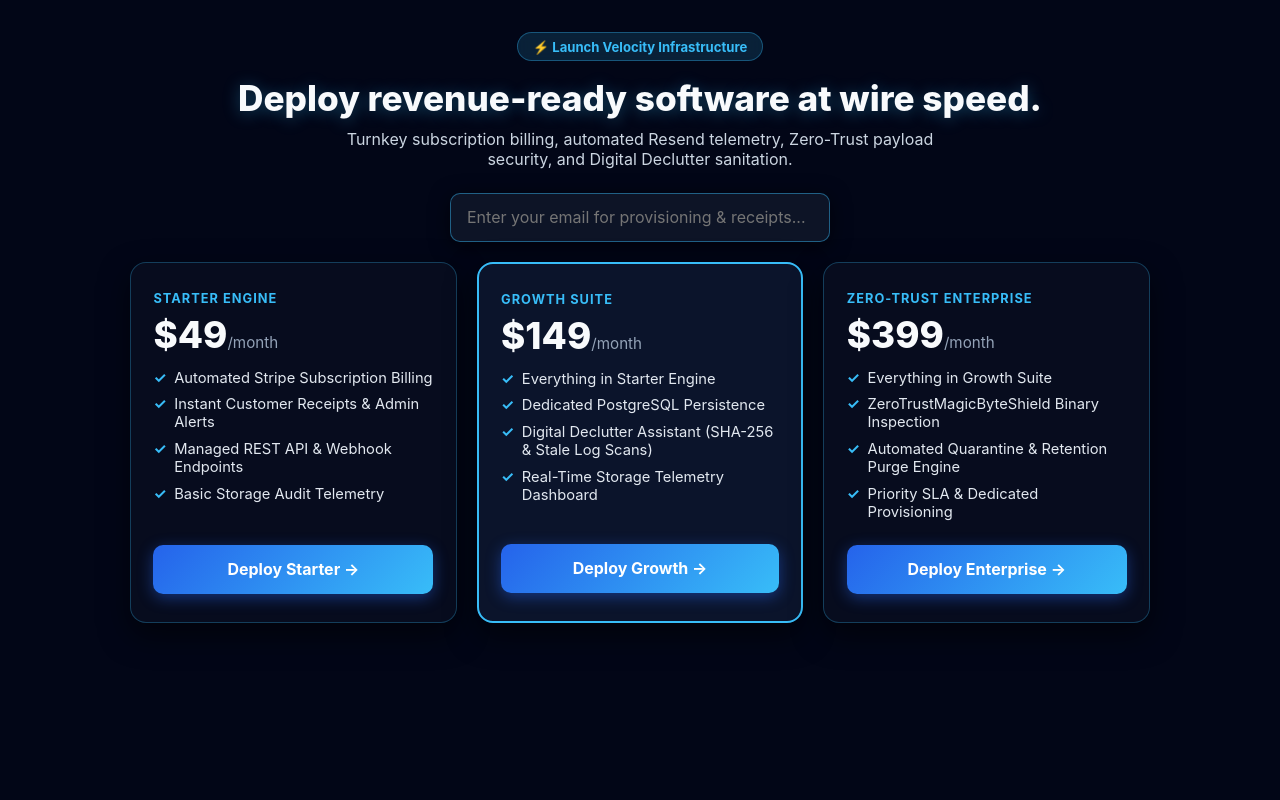
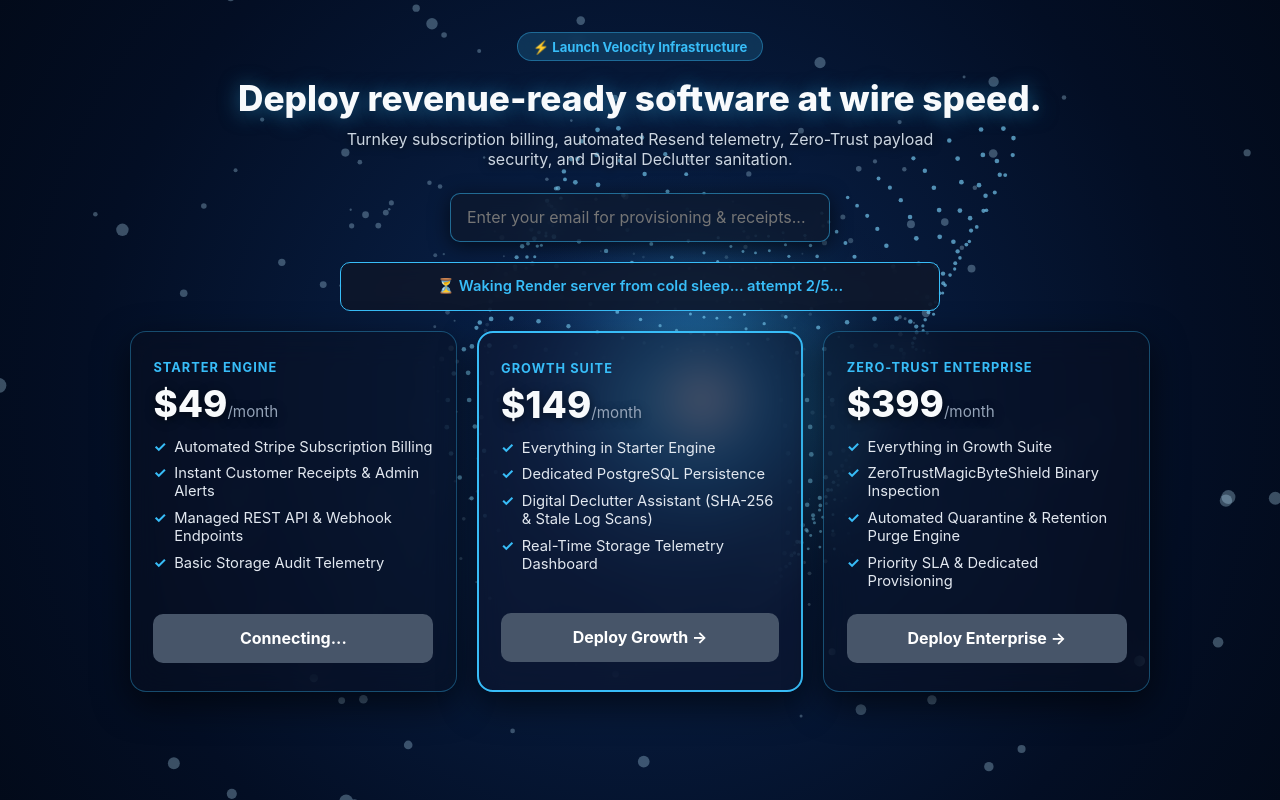
Before and after one commit to launchvelocity-eng/revenue-engine, a website: page index.html in a window 1280 px wide. Both pictures are taken after a click on the button "Deploy Starter →". Drawn offline with Linux system fonts and the light colour scheme; no server answers; animation ran at ten frames a second.

Commit message:
Update index.html

```diff
--- a/index.html
+++ b/index.html
@@ -7,21 +7,21 @@
 <style>
 *{box-sizing:border-box;margin:0;padding:0;font-family:-apple-system,BlinkMacSystemFont,"Segoe UI",Roboto,sans-serif}
 body{min-height:100vh;background:#020617;color:#f8fafc;padding:2rem 1rem;overflow-x:hidden;position:relative}
-#bg{position:fixed;inset:0;width:100%;height:100%;z-index:0;pointer-events:none}
+#bg{position:fixed;inset:0;width:100%;height:100%;z-index:-1;pointer-events:none}
 .wrap{max-width:1020px;margin:0 auto;text-align:center;position:relative;z-index:10}
-.badge{display:inline-block;background:rgba(56,189,248,.15);color:#38bdf8;border:1px solid rgba(56,189,248,.35);font-weight:700;font-size:.82rem;padding:.35rem .9rem;border-radius:99px;margin-bottom:1rem;backdrop-filter:blur(6px)}
-h1{font-size:2.2rem;font-weight:800;margin-bottom:.6rem;text-shadow:0 2px 16px rgba(56,189,248,.35)}
-.sub{color:#cbd5e1;font-size:1rem;max-width:600px;margin:0 auto 1.5rem}
+.badge{display:inline-block;background:rgba(56,189,248,.18);color:#38bdf8;border:1px solid rgba(56,189,248,.4);font-weight:700;font-size:.82rem;padding:.35rem .9rem;border-radius:99px;margin-bottom:1rem;backdrop-filter:blur(8px)}
+h1{font-size:2.2rem;font-weight:800;margin-bottom:.6rem;text-shadow:0 2px 20px rgba(56,189,248,.5)}
+.sub{color:#cbd5e1;font-size:1rem;max-width:600px;margin:0 auto 1.5rem;text-shadow:0 1px 10px rgba(0,0,0,0.8)}
 .email-box{margin-bottom:1.25rem}
-input{padding:.85rem 1rem;width:100%;max-width:380px;border-radius:10px;border:1px solid rgba(56,189,248,.45);background:rgba(15,23,42,.88);color:#fff;font-size:1rem;box-shadow:0 4px 20px rgba(0,0,0,0.6);backdrop-filter:blur(10px)}
-input:focus{outline:none;border-color:#38bdf8;box-shadow:0 0 0 3px rgba(56,189,248,0.3)}
-#msg{margin:0 auto 1.25rem;max-width:600px;padding:.9rem;border-radius:10px;display:none;font-weight:600;font-size:.92rem;background:rgba(15,23,42,.95);border:1px solid #38bdf8;color:#38bdf8;backdrop-filter:blur(8px)}
+input{padding:.85rem 1rem;width:100%;max-width:380px;border-radius:10px;border:1px solid rgba(56,189,248,0.5);background:rgba(15,23,42,0.65);color:#fff;font-size:1rem;box-shadow:0 4px 20px rgba(0,0,0,0.6);backdrop-filter:blur(12px)}
+input:focus{outline:none;border-color:#38bdf8;box-shadow:0 0 0 3px rgba(56,189,248,0.35)}
+#msg{margin:0 auto 1.25rem;max-width:600px;padding:.9rem;border-radius:10px;display:none;font-weight:600;font-size:.92rem;background:rgba(15,23,42,0.85);border:1px solid #38bdf8;color:#38bdf8;backdrop-filter:blur(10px)}
 .grid{display:grid;grid-template-columns:repeat(auto-fit,minmax(270px,1fr));gap:1.25rem}
-.card{background:rgba(9,15,32,.86);backdrop-filter:blur(12px);border:1px solid rgba(56,189,248,.28);border-radius:16px;padding:1.75rem 1.4rem;text-align:left;display:flex;flex-direction:column;justify-content:space-between;box-shadow:0 12px 30px rgba(0,0,0,0.55);transition:transform .2s,border-color .2s}
+.card{background:rgba(9,15,32,0.48);backdrop-filter:blur(16px);-webkit-backdrop-filter:blur(16px);border:1px solid rgba(56,189,248,0.35);border-radius:16px;padding:1.75rem 1.4rem;text-align:left;display:flex;flex-direction:column;justify-content:space-between;box-shadow:0 12px 35px rgba(0,0,0,0.6);transition:transform .2s,border-color .2s}
 .card:hover{transform:translateY(-4px);border-color:#38bdf8}
-.card.feat{border:2px solid #38bdf8;background:rgba(13,22,46,.92)}
+.card.feat{border:2px solid #38bdf8;background:rgba(13,22,46,0.62)}
 .tier{font-size:.8rem;text-transform:uppercase;letter-spacing:.08em;color:#38bdf8;font-weight:700}
-.price{font-size:2.3rem;font-weight:800;margin:.35rem 0 .75rem}
+.price{font-size:2.3rem;font-weight:800;margin:.35rem 0 .75rem;text-shadow:0 2px 10px rgba(0,0,0,0.5)}
 .price span{font-size:.95rem;color:#94a3b8;font-weight:400}
 ul{list-style:none;margin-bottom:1.5rem;color:#e2e8f0;font-size:.92rem}
 li{margin-bottom:.55rem;padding-left:1.3rem;position:relative}
@@ -93,25 +93,25 @@ button:disabled{background:#475569;cursor:not-allowed;box-shadow:none}
 </div>
 
 <script>
-// --- LIVE 3D TUNNEL & WAVE BACKGROUND ANIMATION ---
+// --- HIGH-VISIBILITY 3D TUNNEL & WAVE BACKGROUND ---
 const c = document.getElementById('bg'), x = c.getContext('2d');
 function rs() { c.width = innerWidth; c.height = innerHeight; }
 addEventListener('resize', rs); rs();
 
-const pts = Array.from({length:360}, (_,i) => {
+const pts = Array.from({length:400}, (_,i) => {
   const w = i % 4;
   return {
     x: (w === 0 ? -1 : w === 1 ? 1 : Math.random() * 2 - 1) * (0.95 + Math.random() * 0.25),
     y: (w === 2 ? -1 : w === 3 ? 1 : Math.random() * 2 - 1) * (0.95 + Math.random() * 0.25),
     z: Math.random() * 2.5 + 0.1,
-    s: Math.random() * 2 + 0.8
+    s: Math.random() * 2.5 + 1.0
   };
 });
 
 const wv = [];
-for (let i = 0; i < 28; i++) {
-  for (let j = 0; j < 18; j++) {
-    wv.push({ gx: (i / 28) * 2 - 0.8, gy: (j / 18) * 2 - 1, p: i * 0.35 + j * 0.25 });
+for (let i = 0; i < 30; i++) {
+  for (let j = 0; j < 20; j++) {
+    wv.push({ gx: (i / 30) * 2 - 0.8, gy: (j / 20) * 2 - 1, p: i * 0.35 + j * 0.25 });
   }
 }
 
@@ -120,4 +120,109 @@ function loop() {
   t += 0.014;
   const b = (Math.sin(t * 0.32) + 1) / 2, ta = 1 - b, wa = b;
 
-  const g = x.createRadialGradient(c.width/2, c.height/2, 20, c.width/2, c.height/2, Math.max(c.width, c.height) * 0.
+  // Deep space gradient
+  const g = x.createRadialGradient(c.width/2, c.height/2, 20, c.width/2, c.height/2, Math.max(c.width, c.height) * 0.85);
+  g.addColorStop(0, '#0a2550'); g.addColorStop(0.5, '#030e24'); g.addColorStop(1, '#010409');
+  x.fillStyle = g; x.fillRect(0, 0, c.width, c.height);
+
+  const cx = c.width / 2, cy = c.height / 2, fov = Math.min(c.width, c.height) * 0.65;
+
+  if (ta > 0.02) {
+    const cg = x.createRadialGradient(cx, cy, 5, cx, cy, 220);
+    cg.addColorStop(0, `rgba(125,211,252,${0.75 * ta})`);
+    cg.addColorStop(0.4, `rgba(37,99,235,${0.35 * ta})`);
+    cg.addColorStop(1, 'rgba(2,6,23,0)');
+    x.fillStyle = cg; x.fillRect(0, 0, c.width, c.height);
+
+    pts.forEach(p => {
+      p.z -= 0.013;
+      if (p.z <= 0.08) p.z = 2.5;
+      const s = fov / p.z;
+      x.fillStyle = `rgba(186,230,253,${Math.min(1, (2.5 - p.z) / 1.2) * ta * 0.95})`;
+      x.beginPath();
+      x.arc(cx + p.x * s * 0.55, cy + p.y * s * 0.45, Math.max(0.8, p.s / p.z * 1.2), 0, Math.PI * 2);
+      x.fill();
+    });
+  }
+
+  if (wa > 0.02) {
+    const fx = c.width * 0.55;
+    const fg = x.createRadialGradient(fx, cy, 5, fx, cy, 240);
+    fg.addColorStop(0, `rgba(255,255,255,${0.9 * wa})`);
+    fg.addColorStop(0.25, `rgba(56,189,248,${0.6 * wa})`);
+    fg.addColorStop(1, 'rgba(2,6,23,0)');
+    x.fillStyle = fg; x.fillRect(0, 0, c.width, c.height);
+
+    wv.forEach(w => {
+      const wz = 1.4 + Math.sin(w.p + t * 1.8) * 0.35;
+      const s = fov / wz;
+      x.fillStyle = `rgba(125,211,252,${0.95 * wa})`;
+      x.beginPath();
+      x.arc(fx + w.gx * s * 0.65, cy + w.gy * s * 0.55, Math.max(1.2, 2.5 / wz), 0, Math.PI * 2);
+      x.fill();
+    });
+  }
+
+  requestAnimationFrame(loop);
+}
+loop();
+
+// --- CHECKOUT & WAKE-UP LOGIC ---
+const API = 'https://revenue-engine-dx5d.onrender.com', msg = document.getElementById('msg');
+fetch(API + '/').catch(() => {});
+
+const q = new URLSearchParams(location.search);
+if (q.get('success')) {
+  msg.style.display = 'block';
+  msg.textContent = '✅ Payment confirmed! Check your email for your provisioning receipt.';
+} else if (q.get('canceled')) {
+  msg.style.display = 'block';
+  msg.textContent = '⚠️ Checkout canceled. Select a plan below when ready.';
+}
+
+async function go(plan, btn) {
+  const emailInput = document.getElementById('email').value.trim();
+  const email = emailInput.length > 0 ? emailInput : undefined;
+  const btns = document.querySelectorAll('button');
+
+  btns.forEach(b => b.disabled = true);
+  const old = btn.textContent;
+  btn.textContent = 'Connecting...';
+
+  msg.style.display = 'block';
+  msg.style.color = '#38bdf8';
+  msg.style.borderColor = '#38bdf8';
+  msg.textContent = '⏳ Connecting to Launch Velocity engine & generating Stripe Checkout...';
+
+  for (let i = 0; i < 5; i++) {
+    try {
+      const r = await fetch(API + '/create-checkout-session', {
+        method: 'POST',
+        headers: { 'Content-Type': 'application/json' },
+        body: JSON.stringify({ plan, email })
+      });
+      const d = await r.json();
+
+      if (d.url) {
+        msg.textContent = '🚀 Redirecting to Stripe...';
+        location.href = d.url;
+        return;
+      }
+      throw new Error(d.error || 'Server returned no checkout URL');
+    } catch (e) {
+      if (i === 4) {
+        msg.style.color = '#fca5a5';
+        msg.style.borderColor = '#ef4444';
+        msg.textContent = '❌ Error: ' + e.message + ' (Check Render dashboard)';
+        btns.forEach(b => b.disabled = false);
+        btn.textContent = old;
+        return;
+      }
+      msg.textContent = `⏳ Waking Render server from cold sleep... attempt ${i + 2}/5...`;
+      await new Promise(r => setTimeout(r, 15000));
+    }
+  }
+}
+</script>
+</body>
+</html>
```
